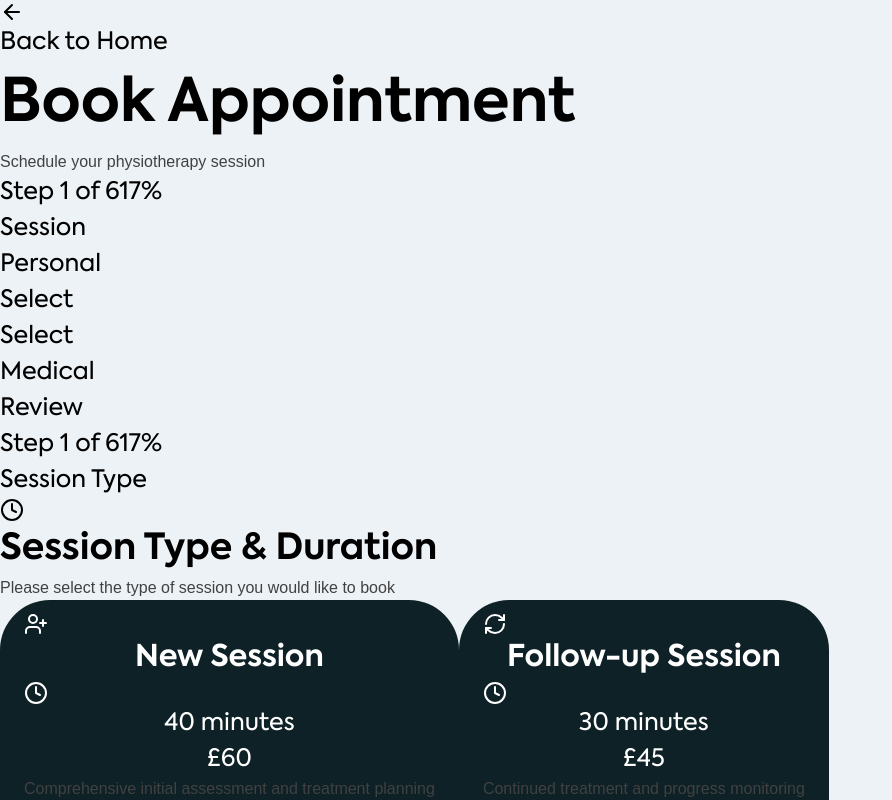
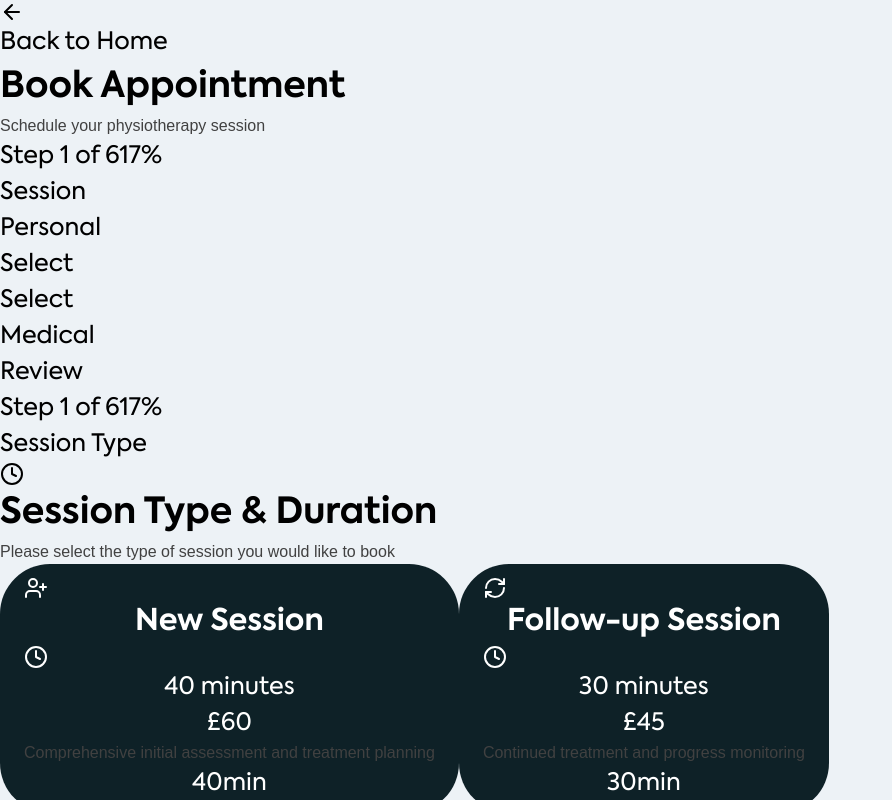
Before and after one commit to devKeed/easeway, a Next.js app: page /booking in a window 1280 px wide. Shown: the top 800 px of the page, without its empty margins (0-892 px from the left). Built offline with nearby package versions, Linux system fonts and the light colour scheme.

Commit message:
refactor: update NextAuth.js configuration and improve heading semantics in BookingPage component

```diff
--- a/app/booking/page.tsx
+++ b/app/booking/page.tsx
@@ -731,9 +731,9 @@ const BookingPage = () => {
             </Link>
 
             <div className="sm:text-right">
-              <h1 className="text-2xl sm:text-3xl lg:text-4xl font-axiforma text-[#0E2127] mb-1">
+              <h3 className="text-2xl sm:text-3xl lg:text-4xl font-axiforma text-[#0E2127] mb-1">
                 Book Appointment
-              </h1>
+              </h3>
               <p className="text-gray-600 text-sm sm:text-base font-uber">
                 Schedule your physiotherapy session
               </p>
```
Also changed, not shown: 2 other files (tests, documents, lock files or other folders).
